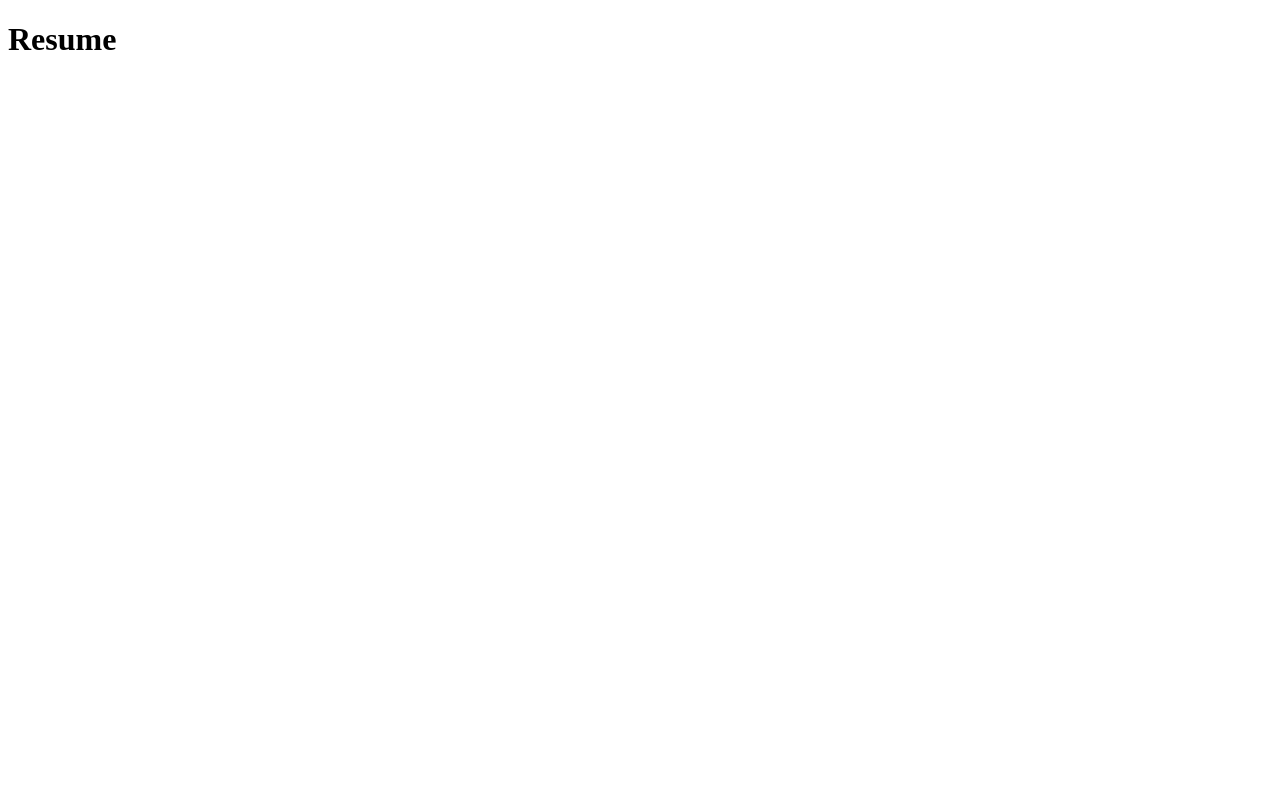
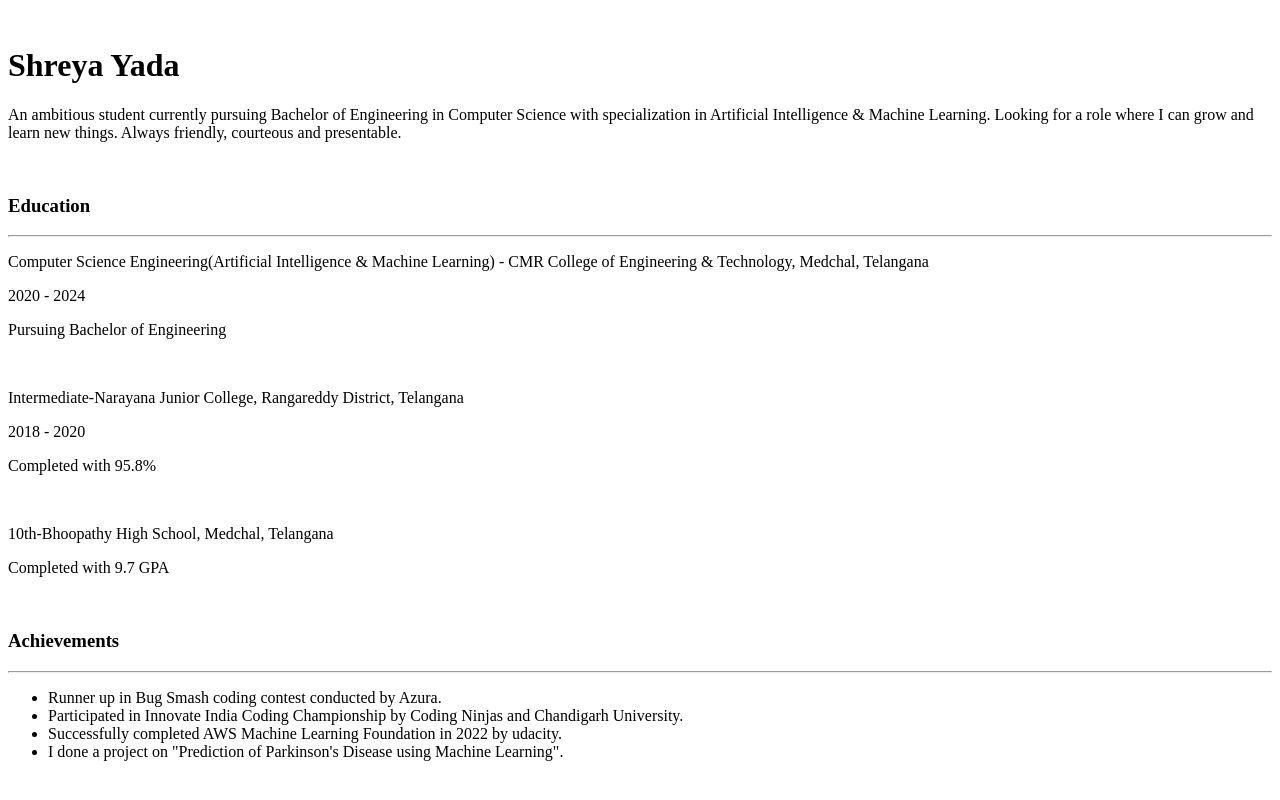
Before and after one commit to YadaShreya25/mern-stack, a plain HTML site: page resume.html in a window 1280 px wide. Drawn offline with Linux system fonts and the light colour scheme.

Commit message:
Resume page

```diff
--- a/resume.html
+++ b/resume.html
@@ -7,6 +7,40 @@
     <title>Document</title>
 </head>
 <body>
-    <h1>Resume</h1>
+    <meta name="viewport" content="width=device-width, initial-scale=1, maximum-scale=1">
+    <br>
+    <h1>Shreya Yada</h1>
+    <p>An ambitious student currently pursuing Bachelor of Engineering in
+        Computer Science with specialization in Artificial Intelligence &
+        Machine Learning. Looking for a role where I can grow and learn
+        new things. Always friendly, courteous and presentable.</p>
+    <br>
+    <h3>Education</h3>
+    <hr />
+    <p>Computer Science Engineering(Artificial Intelligence &
+        Machine Learning) - CMR College of Engineering & Technology,
+        Medchal, Telangana</p>
+    <p>2020 - 2024</p>
+    <p>Pursuing Bachelor of Engineering</p>
+    <br>
+    <p>Intermediate-Narayana Junior College, Rangareddy
+        District, Telangana</p>
+    <p>2018 - 2020</p>
+    <p>Completed with 95.8%</p>
+    <br>
+    <p>10th-Bhoopathy High School, Medchal, Telangana</p>
+    <p>Completed with 9.7 GPA</p>
+    <br>
+    <h3>Achievements</h3>
+    <hr/>
+    <ul>
+        <li>Runner up in Bug Smash coding contest conducted by Azura.</li>
+        <li>Participated in Innovate India Coding Championship by
+            Coding Ninjas and Chandigarh University.</li>
+        <li>Successfully completed AWS Machine Learning Foundation in
+            2022 by udacity.</li>
+        <li>I done a project on "Prediction of Parkinson's Disease using
+            Machine Learning".</li>
+    </ul>
 </body>
 </html>
```
